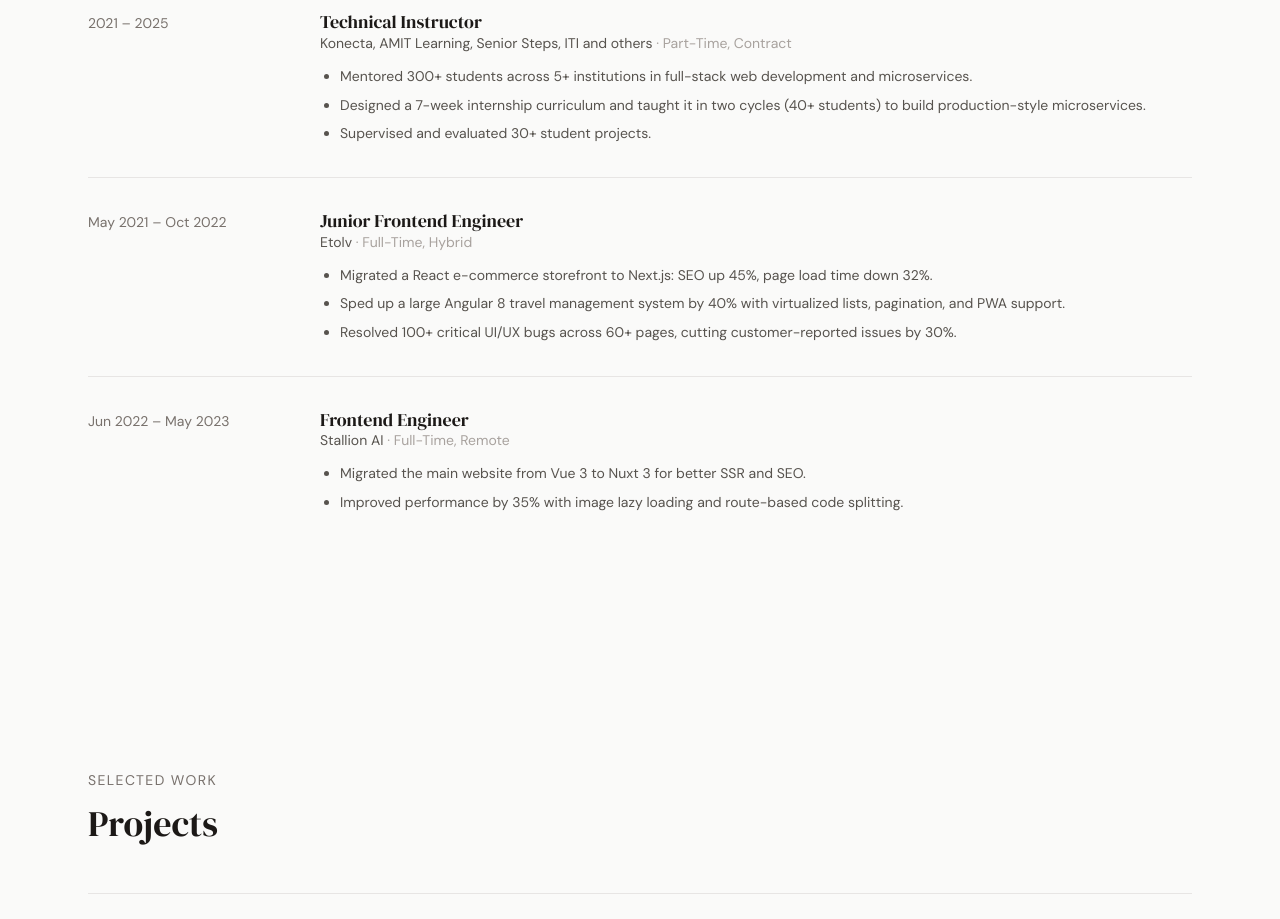
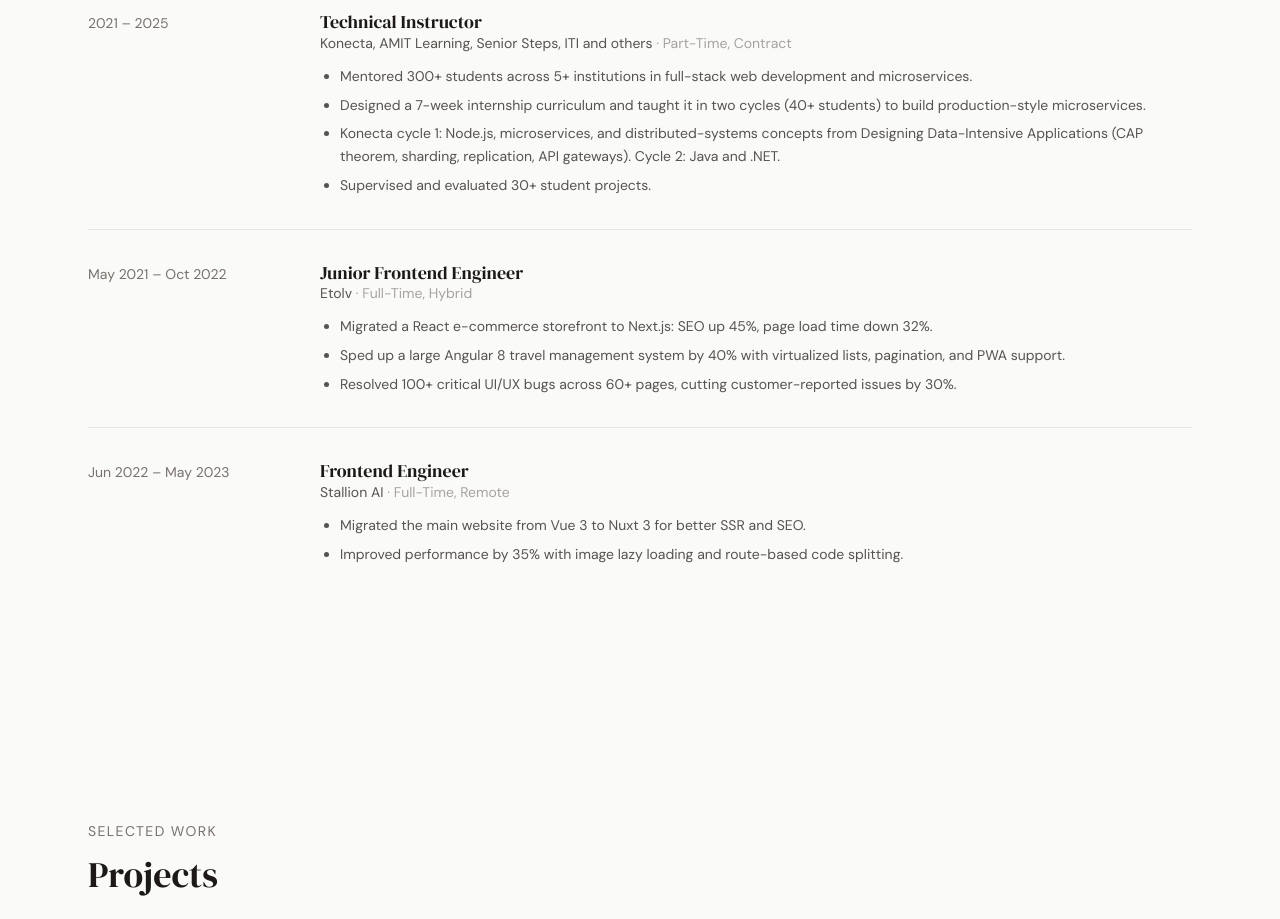
Before and after one commit to deviengeorge/portfolio, an Astro site: page / in a window 1280 px wide. Shown: the part 1360-2279 px from the top of the page. Built offline with nearby package versions, Linux system fonts and the light colour scheme; Astro itself is replaced by a stand-in of ours.

Commit message:
content: describe the two Konecta cycles
Co-Authored-By: Claude Sonnet 5.5 <noreply@anthropic.com>

```diff
--- a/src/components/Experience.astro
+++ b/src/components/Experience.astro
@@ -20,6 +20,7 @@ const experience = [
     bullets: [
       'Mentored 300+ students across 5+ institutions in full-stack web development and microservices.',
       'Designed a 7-week internship curriculum and taught it in two cycles (40+ students) to build production-style microservices.',
+      'Konecta cycle 1: Node.js, microservices, and distributed-systems concepts from Designing Data-Intensive Applications (CAP theorem, sharding, replication, API gateways). Cycle 2: Java and .NET.',
       'Supervised and evaluated 30+ student projects.',
     ],
   },
```
Also changed, not shown: 6 other files.
